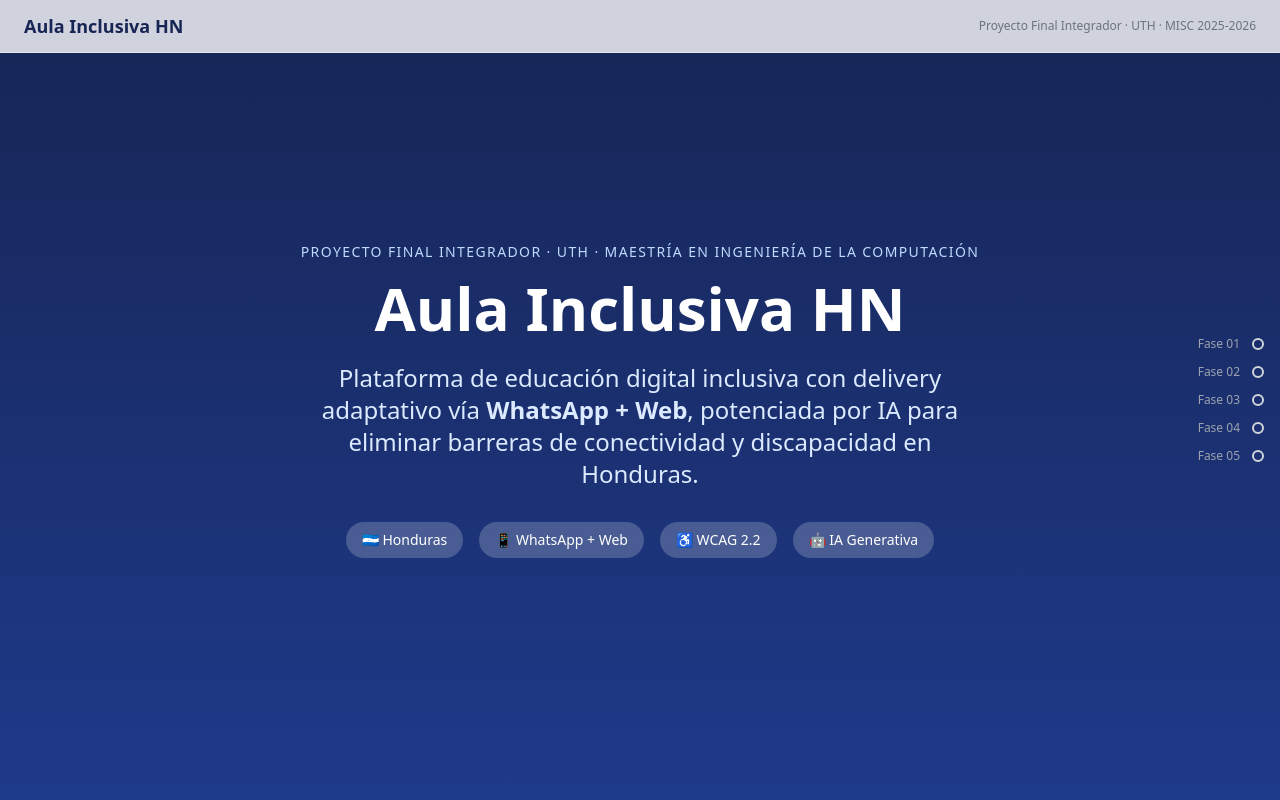
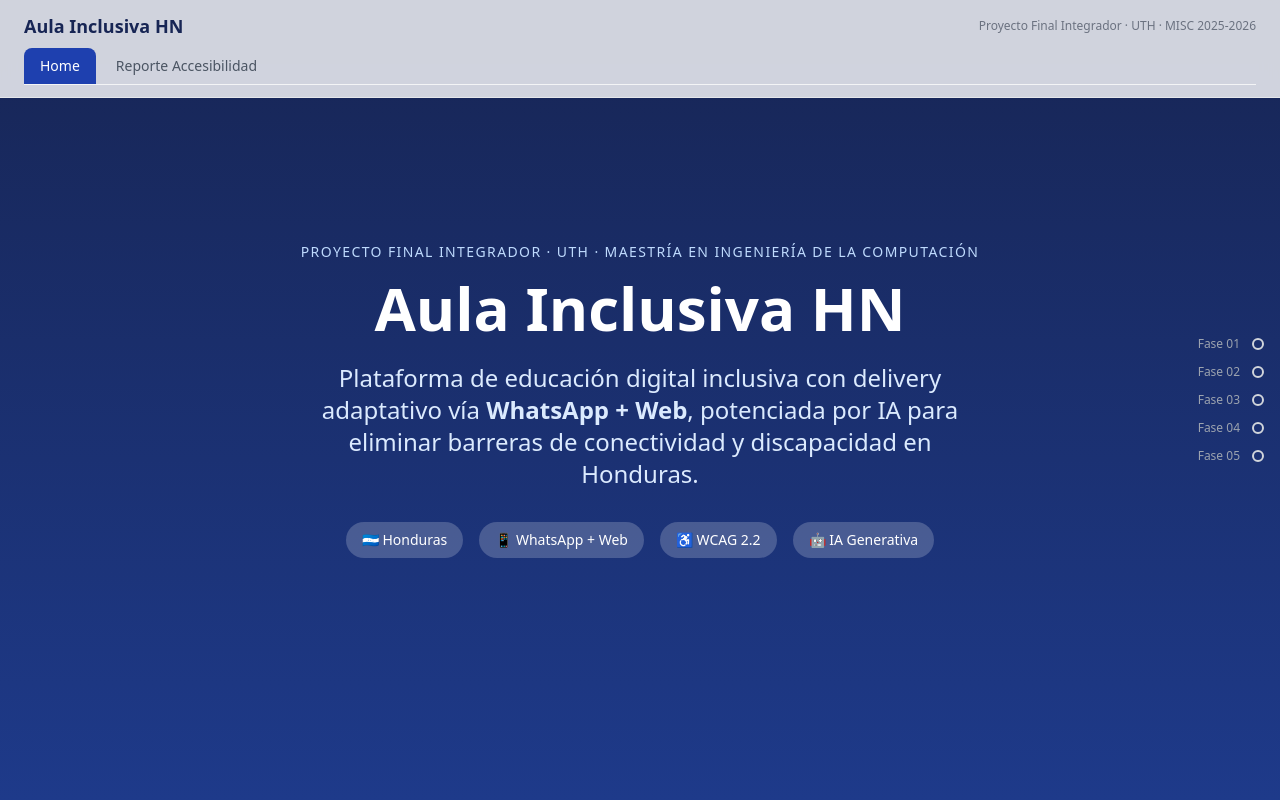
Before and after one commit to SiderealOcean/uth-aula-inclusiva, a Next.js app: page / in a window 1280 px wide. Shown: the top 800 px of the page. Built offline with nearby package versions, Linux system fonts and the light colour scheme.

Commit message:
feat: add navigation tabs and shared header in layout

```diff
--- a/src/app/layout.tsx
+++ b/src/app/layout.tsx
@@ -1,5 +1,6 @@
 import type { Metadata } from "next";
 import "./globals.css";
+import Header from "@/components/layout/Header";
 
 export const metadata: Metadata = {
   title: "Aula Inclusiva HN - Plataforma de Educación Digital Adaptativa",
@@ -21,6 +22,7 @@ export default function RootLayout({
         >
           Saltar al contenido principal
         </a>
+        <Header />
         <main id="contenido-principal">{children}</main>
       </body>
     </html>
--- a/src/app/page.tsx
+++ b/src/app/page.tsx
@@ -1,4 +1,3 @@
-import Header from "@/components/layout/Header";
 import PhaseIndicator from "@/components/layout/PhaseIndicator";
 import HeroSection from "@/components/sections/HeroSection";
 import ContextoSection from "@/components/sections/ContextoSection";
@@ -15,7 +14,6 @@ import CierreSection from "@/components/sections/CierreSection";
 export default function Home() {
   return (
     <>
-      <Header />
       <PhaseIndicator />
 
       {/* Fase 01 */}
--- a/src/components/layout/Header.tsx
+++ b/src/components/layout/Header.tsx
@@ -1,7 +1,20 @@
+"use client";
+
+import Link from "next/link";
+import { usePathname } from "next/navigation";
+
 export default function Header() {
+  const pathname = usePathname();
+
+  const tabs = [
+    { href: "/", label: "Home" },
+    { href: "/reporte-accesibilidad", label: "Reporte Accesibilidad" },
+  ];
+
   return (
     <header className="fixed top-0 left-0 right-0 z-50 bg-white/80 backdrop-blur border-b border-gray-200">
-      <div className="max-w-7xl mx-auto px-6 py-3 flex items-center justify-between">
+      <div className="max-w-7xl mx-auto px-6 py-3">
+        <div className="flex items-center justify-between mb-2">
           <span className="font-bold text-brand-900 text-lg">
             Aula Inclusiva HN
           </span>
@@ -9,6 +22,26 @@ export default function Header() {
             Proyecto Final Integrador · UTH · MISC 2025-2026
           </span>
         </div>
+        <nav className="flex gap-1 border-b border-gray-100" aria-label="Navegación principal">
+          {tabs.map((tab) => {
+            const isActive = pathname === tab.href;
+            return (
+              <Link
+                key={tab.href}
+                href={tab.href}
+                className={`px-4 py-2 text-sm font-medium rounded-t-lg transition-colors ${
+                  isActive
+                    ? "bg-brand-500 text-white"
+                    : "text-gray-600 hover:text-brand-700 hover:bg-gray-50"
+                }`}
+                aria-current={isActive ? "page" : undefined}
+              >
+                {tab.label}
+              </Link>
+            );
+          })}
+        </nav>
+      </div>
     </header>
   );
 }
```
Lines whose indentation alone changed are shown as unchanged.
